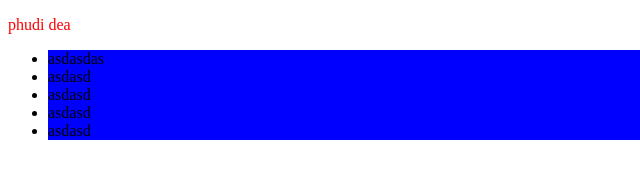
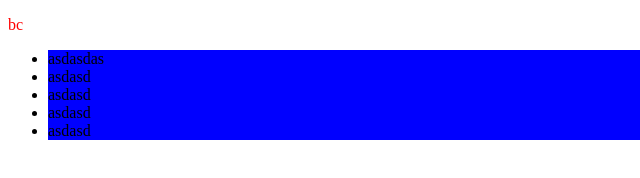
Before and after one commit to iZnoGouD33/new-local-repo, a plain HTML site: page index.html in a window 1280 px wide. Shown: the full height of the page, 0-640 px from the left. Drawn offline with Linux system fonts and the light colour scheme.

Commit message:
changed to bc

```diff
--- a/index.html
+++ b/index.html
@@ -7,7 +7,7 @@
     <link rel="stylesheet" href="style.css">
 </head>
 <body>
-    <p>phudi dea</p>
+    <p>bc</p>
     <div>
         <ul>
             <li>asdasdas</li>
```
